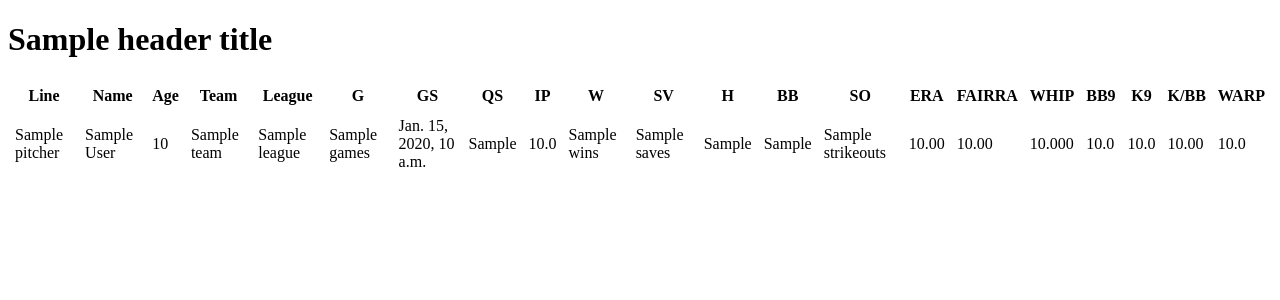
After one commit to fbasas/BaseballTrackAndDraft, a Django app: template draft/templates/pitcherStats.html in a window 1280 px wide. The commit adds this page. Shown: the top 300 px of the page. Run offline with Django 3.2, Linux system fonts and the light colour scheme; the template is opened without the code that fills it: most values are stand-ins (such as "Sample title", 1, 10 or a date in 2020).

Commit message:
Added pecota data for pitchers, and view for pitchers.  Improved URL handling to handle position, league filtering, and sorting

```diff
--- /dev/null
+++ b/draft/templates/pitcherStats.html
@@ -0,0 +1,56 @@
+<!DOCTYPE HTML PUBLIC "-//W3C//DTD HTML 4.01 Transitional//EN"
+        "http://www.w3.org/TR/html4/loose.dtd">
+<title>{{pageTitle}}</title>
+<h1>{{headerTitle}}</h1>
+
+<table cellpadding="5">
+    <tr>
+        <th>Line</th>
+        <th>Name</th>
+        <th>Age</th>
+        <th>Team</th>
+        <th>League</th>
+        <th>G</th>
+        <th>GS</th>
+        <th>QS</th>
+        <th>IP</th>
+        <th>W</th>
+        <th>SV</th>
+        <th>H</th>
+        <th>BB</th>
+        <th>SO</th>
+        <th>ERA</th>
+        <th>FAIRRA</th>
+        <th>WHIP</th>
+        <th>BB9</th>
+        <th>K9</th>
+        <th>K/BB</th>
+        <th>WARP</th>
+    </tr>
+
+    {% for pitcher in pitchers %}
+        <tr>
+            <td>{{pitcher.fullLabel}}</td>
+            <td>{{pitcher.player.fullName}}</td>
+            <td>{{pitcher.age}}</td>
+            <td>{{pitcher.team}}</td>
+            <td>{{pitcher.league}}</td>
+            <td>{{pitcher.games}}</td>
+            <td>{{pitcher.gamesStarted}}</td>
+            <td>{{pitcher.qualityStarts}}</td>
+            <td>{{pitcher.inningsPitched|floatformat:1}}</td>
+            <td>{{pitcher.wins}}</td>
+            <td>{{pitcher.saves}}</td>
+            <td>{{pitcher.hitsAllowed}}</td>
+            <td>{{pitcher.walksAllowed}}</td>
+            <td>{{pitcher.strikeouts}}</td>
+            <td>{{pitcher.era|floatformat:2}}</td>
+            <td>{{pitcher.fairRa|floatformat:2}}</td>
+            <td>{{pitcher.whip|floatformat:3}}</td>
+            <td>{{pitcher.bb9|floatformat:1}}</td>
+            <td>{{pitcher.k9|floatformat:1}}</td>
+            <td>{{pitcher.kbbRatio|floatformat:2}}</td>
+            <td>{{pitcher.warp|floatformat:1}}</td>
+        </tr>
+    {% endfor %}
+</table>
--- a/urls.py
+++ b/urls.py
@@ -7,13 +7,14 @@ urlpatterns = patterns('',
     # Examples:
     # url(r'^$', 'baseball.views.home', name='home'),
     # url(r'^baseball/', include('baseball.foo.urls')),
-    url(r'draft/import/pecota/battersfinished', 'draft.views.import.pecota.battersFinished'),
+    url(r'draft/import/pecota/importfinished', 'draft.views.import.pecota.importFinished'),
     url(r'draft/import/pecota/', 'draft.views.import.pecota.index'),
 
     url(r'draft/clear/', 'draft.views.utils.clear'),
     url(r'draft/cleared/', 'draft.views.utils.cleared'),
 
-    url(r'batters/find/(?P<pos>\w{1,2})/(?P<league>AL|NL|MLB)', 'draft.views.batters.show'),
+    url(r'batters/find/(?P<pos>\w{1,3})/(?P<league>AL|NL|MLB)/(?P<orderby>\w*)', 'draft.views.batters.show'),
+    url(r'pitchers/find/(?P<pos>SP|RP|ALL)/(?P<league>AL|NL|MLB)/(?P<orderby>\w*)', 'draft.views.pitchers.show'),
 
     url(r'^admin/doc/', include('django.contrib.admindocs.urls')),
     url(r'^admin/', include(admin.site.urls))
```
Also changed, not shown: draft/models.py (+41 -4 lines), draft/templates/batterStats.html (renamed from draft/templates/stats.html, +4 -4 lines), draft/views/batters.py (+7 -6 lines), draft/views/import/pecota.py (+47 -5 lines), draft/views/pitchers.py (added, +22 -0 lines), draft/migrations/0005_auto__add_field_pitcheryearline_age__add_field_pitcheryearline_team__a.py (added), draft/migrations/0006_auto__del_field_pitcheryearline_earnedRunsAllowed__del_field_pitcherye.py (added), draft/migrations/0007_auto__chg_field_pitcheryearline_wins__chg_field_pitcheryearline_saves_.py (added), sqlite.db.
